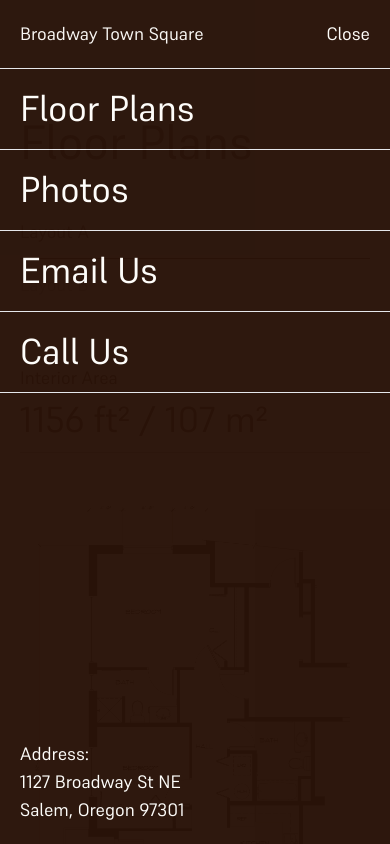
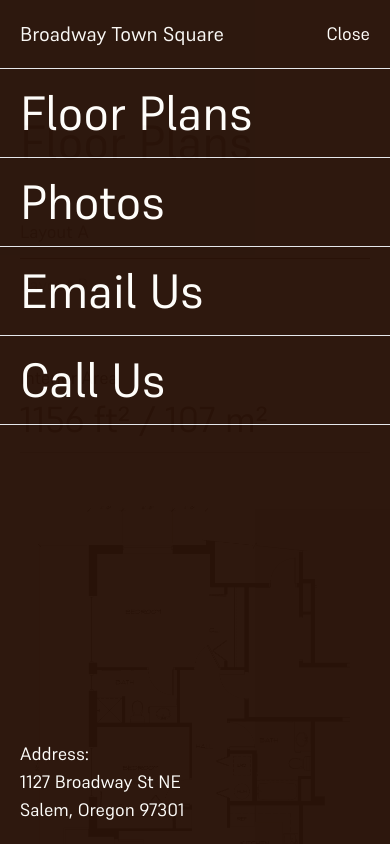
Before and after one commit to ClutchWebAdmin/broadway-town-square, a Next.js app: page /floor-plans in a window 390 px wide. Both pictures are taken after a click on the button "Menu". Shown: the top 844 px of the page. Built offline with nearby package versions, Linux system fonts and the light colour scheme.

Commit message:
updated text size on header and mobile menu

```diff
--- a/src/app/components/MobileMenu.jsx
+++ b/src/app/components/MobileMenu.jsx
@@ -49,11 +49,11 @@
 
       {isMobileMenuOpen && (
         <nav className="lg:hidden fixed flex flex-col h-full inset-0 bg-primaryDark text-primaryLight opacity-[98%] z-[9000] animate__animated animate__slideInDown">
-          <Link href={`/`} className="py-5 px-5 border-b text-lg">
+          <Link href={`/`} className="py-5 px-5 border-b text-xl">
             Broadway Town Square
           </Link>
 
-          <div className="flex flex-col h-full items-start justify-start text-4xl">
+          <div className="flex flex-col h-full items-start justify-start text-5xl">
             {navLinks.map((item, index) => (
               <Link
                 key={index}
--- a/src/app/components/TheHeader.jsx
+++ b/src/app/components/TheHeader.jsx
@@ -6,7 +6,7 @@
   return (
     <header className="absolute w-full">
       <nav className="flex flex-row items-start w-full h-fit justify-between p-5">
-        <Link className="flex w-fit text-lg lg:text-2xl" href="/">
+        <Link className="flex w-fit text-xl lg:text-2xl" href="/">
           Broadway Town Square
         </Link>
 
```
